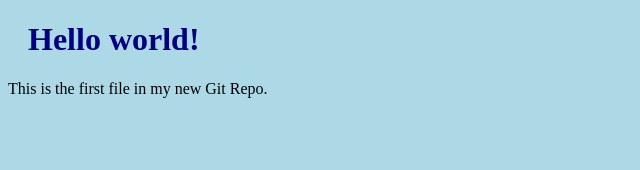
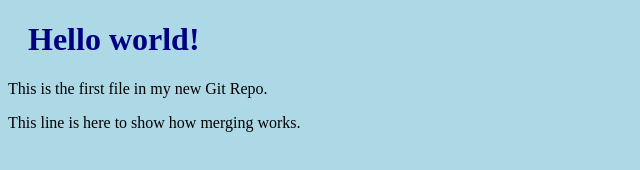
Before and after one commit to B-Lotun/B-Lotun.github.io, a plain HTML site: page index.html in a window 1280 px wide. Shown: the whole page, without its empty margins (0-640 px from the left). Drawn offline with Linux system fonts and the light colour scheme.

Commit message:
updated index.html with emergency fix

```diff
--- a/index.html
+++ b/index.html
@@ -8,6 +8,7 @@
 
 <h1>Hello world!</h1>
 <p>This is the first file in my new Git Repo.</p>
-<A new line in our file!</>
+<p>This line is here to show how merging works.</p>
+
 </body>
 </html>
```
